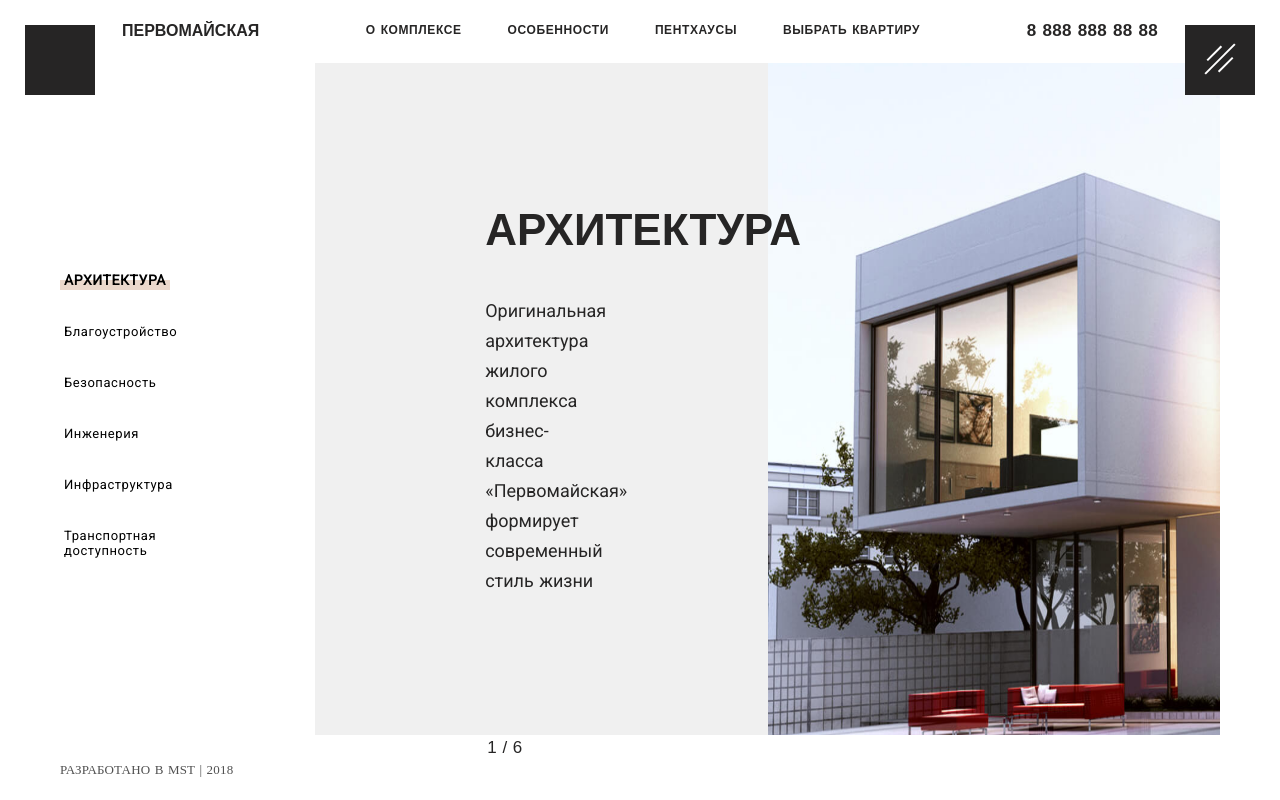
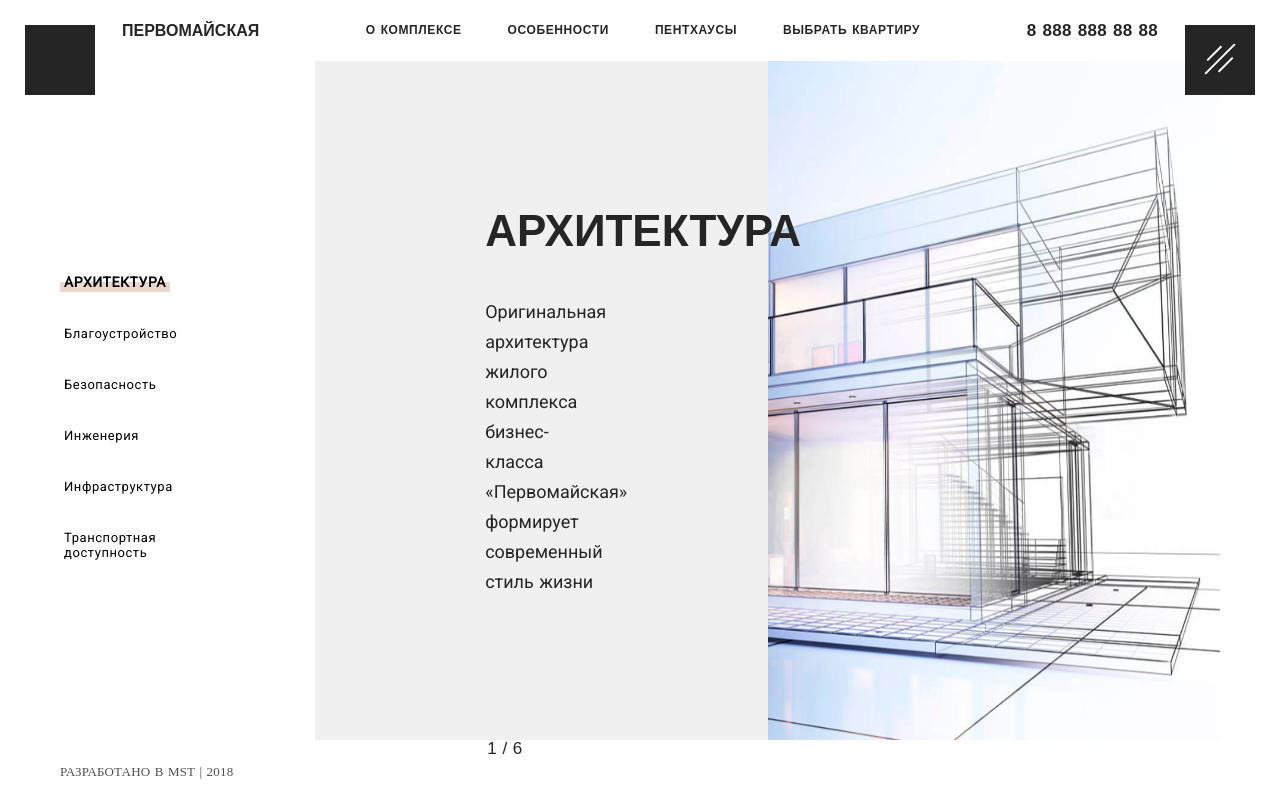
Before and after one commit to EvgenyFrol/NuxtTest, a Nuxt app: page / in a window 1280 px wide. Built offline with nearby package versions, Linux system fonts and the light colour scheme.

Commit message:
feat block in header, fix height container

```diff
--- a/components/Card.vue
+++ b/components/Card.vue
@@ -6,7 +6,6 @@
       |
       p.card__text(ref="text") {{text}}
       span.card__box(ref="continue" ) ...
-
     .card__image
       img.card__pic(:src='img' :alt='alt' v-)
 </template>
@@ -37,7 +36,6 @@ export default {
   mounted: function () {
     this.$nextTick(function () {
       if (this.$refs.text.innerHTML.length > 127) {
-        this.$refs.text.innerHTML.substring(0, 127);
         this.$refs.continue.style.display = "block";
       }
     })
@@ -49,7 +47,6 @@ export default {
 
 .card {
   width: 85%;
-
 
   &__item {
     background: #F0F0F0;
--- a/components/Container.vue
+++ b/components/Container.vue
@@ -47,7 +47,7 @@ export default {
   }
 
 .menu {
-  width: 15%;
+  width: 14%;
   display: flex;
   flex-direction: column;
   justify-content: center;
--- a/components/Footer.vue
+++ b/components/Footer.vue
@@ -11,7 +11,7 @@ export default {
 
 <style lang="scss">
   .footer {
-    padding: 23px 0 22px 0;
+    padding: 20px 0;
     flex-grow: 0;
 
     &__text {
--- a/components/Header.vue
+++ b/components/Header.vue
@@ -47,7 +47,7 @@ export default {
 .header {
   display: flex;
   justify-content: space-between;
-  padding: 20px 62px 22px 62px;
+  padding: 20px 62px;
   font-family: "Gilroy", sans-serif;
   text-transform: uppercase;
   color: #262525;
@@ -92,5 +92,4 @@ export default {
     color: #262525;
   }
 }
-
 </style>
--- a/pages/index.vue
+++ b/pages/index.vue
@@ -54,7 +54,8 @@ export default {
   transform: rotate(-45deg);
 }
 
-.line1 {
+.line1,
+.line3 {
   width: 20px;
   height: 2px;
   background: #fff;
@@ -66,10 +67,4 @@ export default {
   margin: 6px 0;
   background: #fff;
 }
-
-.line3 {
-  width: 20px;
-  height: 2px;
-  background: #fff;
-}
 </style>
--- a/store/index.js
+++ b/store/index.js
@@ -16,7 +16,7 @@ const store = () =>
         {
           title: 'Архитектура',
           text: 'Оригинальная архитектура жилого комплекса бизнес-класса «Первомайская» формирует современный стиль жизни',
-          img: require('@/static/img/архитектура.png'),
+          img: require('@/static/img/secure.png'),
           alt: 'Архитектура',
         },
         {
@@ -28,7 +28,7 @@ const store = () =>
         {
           title: 'Безопасность',
           text: 'Современный двор европейского уровня — территория для детей, игр на свежем воздухе и вечерних',
-          img: require('@/static/img/secure.png'),
+          img: require('@/static/img/архитектура.png'),
           alt: 'Безопасность',
         },
         {
```
